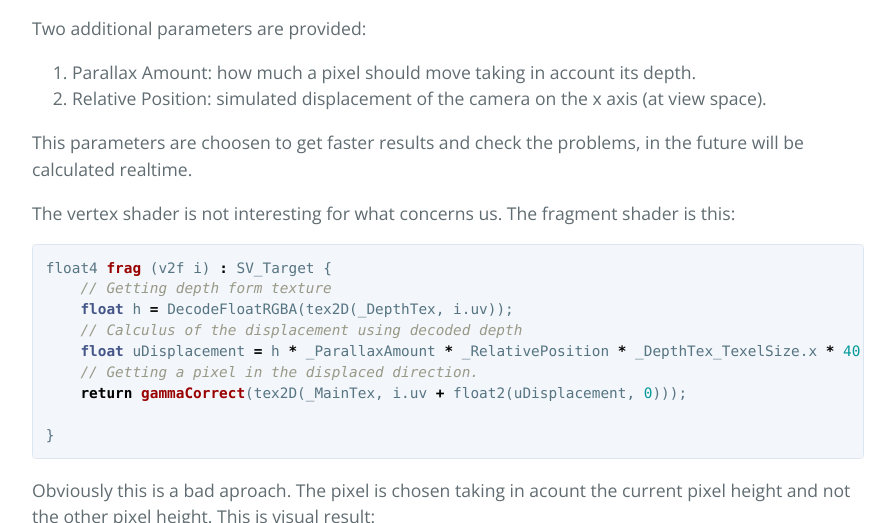
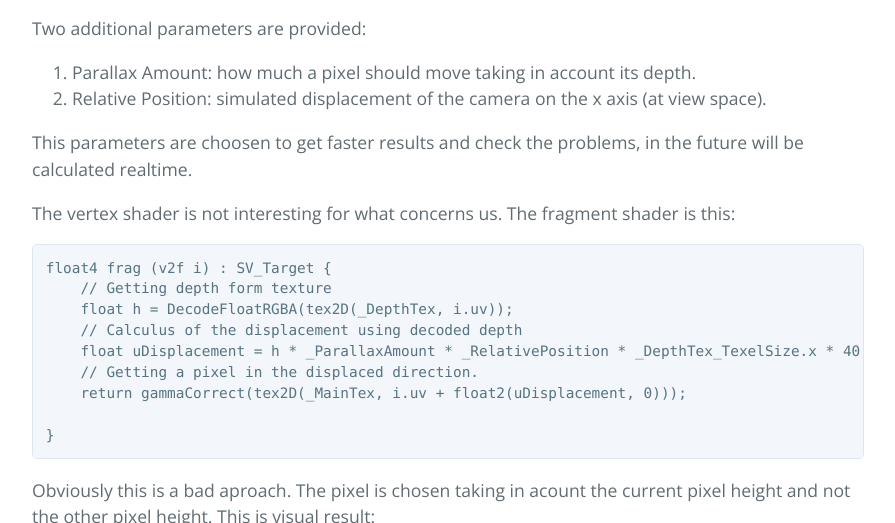
Before and after one commit to korgan00/VR-DepthMap-Stereo, a Jekyll site: the page built from index.md, in a window 1280 px wide and 900 px high, scrolled down 1379 px, cut to the strip 0-523 px from the top of the window. Shown: the whole strip, without its empty margins (192-1087 px from the left). Built offline with Jekyll 4.4.1, drawn with Linux system fonts in a browser that asks for light colours; our own code applies the rules of GitHub Pages for plain Markdown files.

Commit message:
first post updated

````diff
--- a/index.md
+++ b/index.md
@@ -37,7 +37,7 @@ This parameters are choosen to get faster results and check the problems, in the
 The vertex shader is not interesting for what concerns us.
 The fragment shader is this:
 
-```cpp
+```shader
 float4 frag (v2f i) : SV_Target {
     // Getting depth form texture
     float h = DecodeFloatRGBA(tex2D(_DepthTex, i.uv));
````
